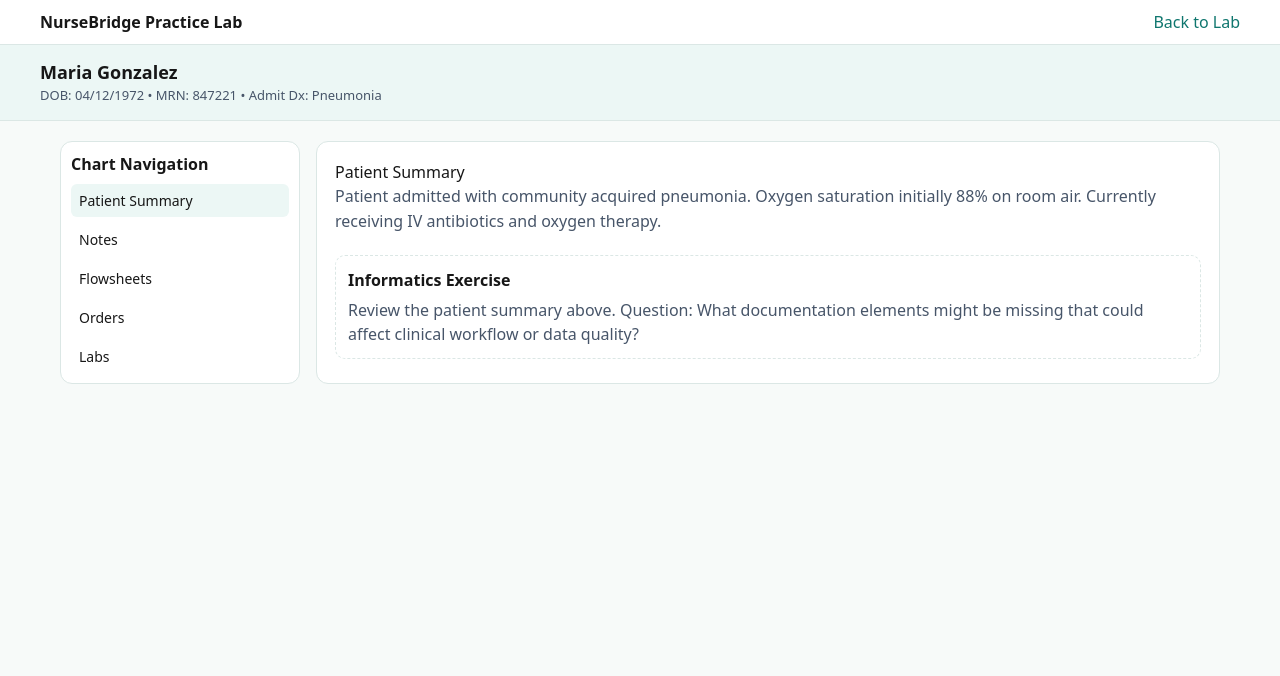
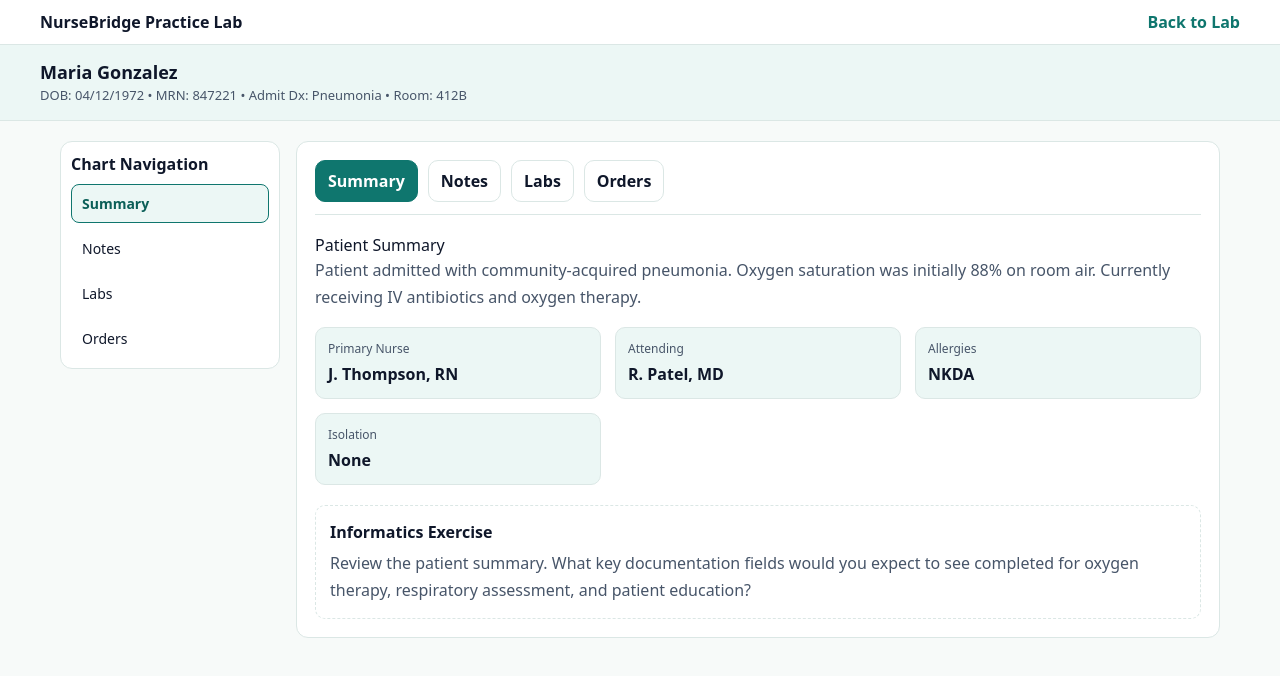
Before and after one commit to bamao33-hub/nursebridge-web, a Next.js app: page /practice-lab/chart in a window 1280 px wide. Shown: the top 676 px of the page. Built offline with nearby package versions, Linux system fonts and the light colour scheme.

Commit message:
Update page.tsx

```diff
--- a/app/practice-lab/chart/page.tsx
+++ b/app/practice-lab/chart/page.tsx
@@ -1,154 +1,362 @@
 "use client";
 
 import Link from "next/link";
+import { useState } from "react";
 
 export default function ChartSimulation() {
+  const [activeTab, setActiveTab] = useState("Summary");
 
   const COLORS = {
     teal: "#0f766e",
+    tealDark: "#0b5f58",
     bg: "#f7faf9",
     card: "#ffffff",
     border: "#dbe7e5",
     text: "#0f172a",
     muted: "#475569",
-  soft: "#ecf7f5"
+    soft: "#ecf7f5",
   };
 
+  const tabs = ["Summary", "Notes", "Labs", "Orders"];
+
   return (
+    <main
+      style={{
+        fontFamily: 'ui-sans-serif, system-ui, -apple-system, Segoe UI, Roboto, Arial',
+        backgroundColor: COLORS.bg,
+        minHeight: "100vh",
+        color: COLORS.text,
+      }}
+    >
+      <div
+        style={{
+          borderBottom: `1px solid ${COLORS.border}`,
+          background: "#ffffff",
+          padding: "10px 20px",
+        }}
+      >
+        <div
+          style={{
+            maxWidth: 1200,
+            margin: "0 auto",
+            display: "flex",
+            justifyContent: "space-between",
+            alignItems: "center",
+          }}
+        >
+          <div style={{ fontWeight: 800 }}>NurseBridge Practice Lab</div>
 
-<main style={{
-  fontFamily: 'ui-sans-serif, system-ui',
-  backgroundColor: COLORS.bg,
-  minHeight: "100vh"
-}}>
-
-{/* Header */}
-
-<div style={{
-  borderBottom:`1px solid ${COLORS.border}`,
-  background:"#ffffff",
-  padding:"10px 20px"
-}}>
-
-<div style={{maxWidth:1200, margin:"0 auto", display:"flex", justifyContent:"space-between", alignItems:"center"}}>
-
-<div style={{fontWeight:800}}>
-NurseBridge Practice Lab
-</div>
-
-<Link href="/practice-lab" style={{textDecoration:"none", color:COLORS.teal}}>
+          <Link
+            href="/practice-lab"
+            style={{ textDecoration: "none", color: COLORS.teal, fontWeight: 700 }}
+          >
             Back to Lab
           </Link>
-
         </div>
       </div>
 
-
-{/* Patient Header */}
-
-<div style={{
-borderBottom:`1px solid ${COLORS.border}`,
-background:COLORS.soft,
-padding:"14px 20px"
-}}>
-
-<div style={{maxWidth:1200, margin:"0 auto"}}>
-
-<div style={{fontWeight:800,fontSize:18}}>
-Maria Gonzalez
+      <div
+        style={{
+          borderBottom: `1px solid ${COLORS.border}`,
+          background: COLORS.soft,
+          padding: "14px 20px",
+        }}
+      >
+        <div style={{ maxWidth: 1200, margin: "0 auto" }}>
+          <div style={{ fontWeight: 800, fontSize: 18 }}>Maria Gonzalez</div>
+          <div style={{ fontSize: 13, color: COLORS.muted }}>
+            DOB: 04/12/1972 • MRN: 847221 • Admit Dx: Pneumonia • Room: 412B
+          </div>
+        </div>
       </div>
 
-<div style={{fontSize:13,color:COLORS.muted}}>
-DOB: 04/12/1972 • MRN: 847221 • Admit Dx: Pneumonia
+      <div
+        style={{
+          maxWidth: 1200,
+          margin: "0 auto",
+          display: "grid",
+          gridTemplateColumns: "220px 1fr",
+          gap: 16,
+          padding: 20,
+        }}
+      >
+        <div
+          style={{
+            border: `1px solid ${COLORS.border}`,
+            borderRadius: 12,
+            background: "#fff",
+            padding: 10,
+            alignSelf: "start",
+          }}
+        >
+          <div style={{ fontWeight: 700, marginBottom: 8 }}>Chart Navigation</div>
+
+          <div style={{ display: "grid", gap: 6, fontSize: 14 }}>
+            {tabs.map((tab) => (
+              <button
+                key={tab}
+                onClick={() => setActiveTab(tab)}
+                style={{
+                  textAlign: "left",
+                  padding: "8px 10px",
+                  borderRadius: 8,
+                  border: `1px solid ${activeTab === tab ? COLORS.teal : "transparent"}`,
+                  background: activeTab === tab ? COLORS.soft : "transparent",
+                  color: activeTab === tab ? COLORS.tealDark : COLORS.text,
+                  fontWeight: activeTab === tab ? 700 : 500,
+                  cursor: "pointer",
+                }}
+              >
+                {tab}
+              </button>
+            ))}
+          </div>
         </div>
 
+        <div
+          style={{
+            border: `1px solid ${COLORS.border}`,
+            borderRadius: 12,
+            background: "#fff",
+            padding: 18,
+          }}
+        >
+          <div
+            style={{
+              display: "flex",
+              gap: 10,
+              flexWrap: "wrap",
+              marginBottom: 18,
+              borderBottom: `1px solid ${COLORS.border}`,
+              paddingBottom: 12,
+            }}
+          >
+            {tabs.map((tab) => (
+              <button
+                key={tab}
+                onClick={() => setActiveTab(tab)}
+                style={{
+                  padding: "8px 12px",
+                  borderRadius: 10,
+                  border: `1px solid ${activeTab === tab ? COLORS.teal : COLORS.border}`,
+                  background: activeTab === tab ? COLORS.teal : "#fff",
+                  color: activeTab === tab ? "#fff" : COLORS.text,
+                  fontWeight: 700,
+                  cursor: "pointer",
+                }}
+              >
+                {tab}
+              </button>
+            ))}
           </div>
 
+          {activeTab === "Summary" && (
+            <div>
+              <h2 style={{ marginTop: 0 }}>Patient Summary</h2>
+              <p style={{ color: COLORS.muted, lineHeight: 1.7 }}>
+                Patient admitted with community-acquired pneumonia. Oxygen saturation was
+                initially 88% on room air. Currently receiving IV antibiotics and oxygen therapy.
+              </p>
+
+              <div
+                style={{
+                  display: "grid",
+                  gridTemplateColumns: "repeat(auto-fit, minmax(220px, 1fr))",
+                  gap: 14,
+                  marginTop: 16,
+                }}
+              >
+                <InfoCard label="Primary Nurse" value="J. Thompson, RN" colors={COLORS} />
+                <InfoCard label="Attending" value="R. Patel, MD" colors={COLORS} />
+                <InfoCard label="Allergies" value="NKDA" colors={COLORS} />
+                <InfoCard label="Isolation" value="None" colors={COLORS} />
               </div>
 
+              <ExerciseBox colors={COLORS}>
+                Review the patient summary. What key documentation fields would you expect to
+                see completed for oxygen therapy, respiratory assessment, and patient education?
+              </ExerciseBox>
+            </div>
+          )}
 
-{/* Workspace */}
+          {activeTab === "Notes" && (
+            <div>
+              <h2 style={{ marginTop: 0 }}>Clinical Notes</h2>
 
-<div style={{
-maxWidth:1200,
-margin:"0 auto",
-display:"grid",
-gridTemplateColumns:"240px 1fr",
-gap:16,
-padding:"20px"
-}}>
-
-
-{/* Navigation */}
-
-<div style={{
-border:`1px solid ${COLORS.border}`,
-borderRadius:12,
-background:"#fff",
-padding:10
-}}>
-
-<div style={{fontWeight:700,marginBottom:8}}>Chart Navigation</div>
-
-<div style={{display:"grid",gap:6,fontSize:14}}>
-
-<div style={{padding:"6px 8px",background:COLORS.soft,borderRadius:6}}>Patient Summary</div>
-<div style={{padding:"6px 8px"}}>Notes</div>
-<div style={{padding:"6px 8px"}}>Flowsheets</div>
-<div style={{padding:"6px 8px"}}>Orders</div>
-<div style={{padding:"6px 8px"}}>Labs</div>
-
+              <div
+                style={{
+                  border: `1px solid ${COLORS.border}`,
+                  borderRadius: 10,
+                  padding: 14,
+                  background: COLORS.soft,
+                }}
+              >
+                <div style={{ fontWeight: 700, marginBottom: 6 }}>Nursing Progress Note</div>
+                <div style={{ color: COLORS.muted, lineHeight: 1.7 }}>
+                  Patient alert and oriented x3. Mild shortness of breath with exertion.
+                  Receiving 2L oxygen via nasal cannula. Tolerating antibiotics without adverse
+                  reaction. Encouraged cough, deep breathing, and incentive spirometer use.
+                </div>
               </div>
 
+              <ExerciseBox colors={COLORS}>
+                Identify one note improvement that would strengthen clarity, compliance, or data
+                quality.
+              </ExerciseBox>
+            </div>
+          )}
+
+          {activeTab === "Labs" && (
+            <div>
+              <h2 style={{ marginTop: 0 }}>Recent Labs</h2>
+
+              <table
+                style={{
+                  width: "100%",
+                  borderCollapse: "collapse",
+                  fontSize: 14,
+                }}
+              >
+                <thead>
+                  <tr style={{ background: COLORS.soft }}>
+                    <th style={thStyle}>Lab</th>
+                    <th style={thStyle}>Result</th>
+                    <th style={thStyle}>Reference</th>
+                    <th style={thStyle}>Status</th>
+                  </tr>
+                </thead>
+                <tbody>
+                  <tr>
+                    <td style={tdStyle}>WBC</td>
+                    <td style={tdStyle}>14.2</td>
+                    <td style={tdStyle}>4.0–11.0</td>
+                    <td style={tdStyle}>High</td>
+                  </tr>
+                  <tr>
+                    <td style={tdStyle}>Hgb</td>
+                    <td style={tdStyle}>11.8</td>
+                    <td style={tdStyle}>12.0–16.0</td>
+                    <td style={tdStyle}>Low</td>
+                  </tr>
+                  <tr>
+                    <td style={tdStyle}>Sodium</td>
+                    <td style={tdStyle}>136</td>
+                    <td style={tdStyle}>135–145</td>
+                    <td style={tdStyle}>Normal</td>
+                  </tr>
+                  <tr>
+                    <td style={tdStyle}>Lactate</td>
+                    <td style={tdStyle}>2.1</td>
+                    <td style={tdStyle}>0.5–2.0</td>
+                    <td style={tdStyle}>Slightly High</td>
+                  </tr>
+                </tbody>
+              </table>
+
+              <ExerciseBox colors={COLORS}>
+                Which lab values may be clinically important for pneumonia monitoring, and how
+                could they influence workflow or escalation?
+              </ExerciseBox>
+            </div>
+          )}
+
+          {activeTab === "Orders" && (
+            <div>
+              <h2 style={{ marginTop: 0 }}>Active Orders</h2>
+
+              <div style={{ display: "grid", gap: 10 }}>
+                <OrderRow text="Oxygen via nasal cannula at 2L/min" colors={COLORS} />
+                <OrderRow text="Ceftriaxone 1g IV every 24 hours" colors={COLORS} />
+                <OrderRow text="Azithromycin 500mg PO daily" colors={COLORS} />
+                <OrderRow text="Incentive spirometry every 2 hours while awake" colors={COLORS} />
               </div>
 
-
-{/* Chart Area */}
-
-<div style={{
-border:`1px solid ${COLORS.border}`,
-borderRadius:12,
-background:"#fff",
-padding:18
-}}>
-
-<h2 style={{marginTop:0}}>Patient Summary</h2>
-
-<p style={{color:COLORS.muted,lineHeight:1.6}}>
-
-Patient admitted with community acquired pneumonia.
-Oxygen saturation initially 88% on room air.
-Currently receiving IV antibiotics and oxygen therapy.
-
-</p>
-
-
-<div style={{
-marginTop:20,
-padding:12,
-border:`1px dashed ${COLORS.border}`,
-borderRadius:10
-}}>
-
-<b>Informatics Exercise</b>
-
-<p style={{marginTop:6,color:COLORS.muted}}>
-
-Review the patient summary above.
-
-Question:
-What documentation elements might be missing that could affect
-clinical workflow or data quality?
-
-</p>
-
+              <ExerciseBox colors={COLORS}>
+                Which orders require nursing follow-through documentation, and where would you
+                expect that documentation to appear?
+              </ExerciseBox>
             </div>
-
+          )}
         </div>
-
       </div>
-
     </main>
-
   );
 }
+
+function InfoCard({
+  label,
+  value,
+  colors,
+}: {
+  label: string;
+  value: string;
+  colors: { border: string; soft: string; muted: string; text: string };
+}) {
+  return (
+    <div
+      style={{
+        border: `1px solid ${colors.border}`,
+        borderRadius: 10,
+        padding: 12,
+        background: colors.soft,
+      }}
+    >
+      <div style={{ fontSize: 12, color: colors.muted, marginBottom: 4 }}>{label}</div>
+      <div style={{ fontWeight: 700, color: colors.text }}>{value}</div>
+    </div>
+  );
+}
+
+function ExerciseBox({
+  children,
+  colors,
+}: {
+  children: React.ReactNode;
+  colors: { border: string; muted: string };
+}) {
+  return (
+    <div
+      style={{
+        marginTop: 20,
+        padding: 14,
+        border: `1px dashed ${colors.border}`,
+        borderRadius: 10,
+      }}
+    >
+      <div style={{ fontWeight: 800, marginBottom: 6 }}>Informatics Exercise</div>
+      <div style={{ color: colors.muted, lineHeight: 1.7 }}>{children}</div>
+    </div>
+  );
+}
+
+function OrderRow({
+  text,
+  colors,
+}: {
+  text: string;
+  colors: { border: string; soft: string };
+}) {
+  return (
+    <div
+      style={{
+        border: `1px solid ${colors.border}`,
+        borderRadius: 8,
+        padding: 12,
+        background: colors.soft,
+      }}
+    >
+      {text}
+    </div>
+  );
+}
+
+const thStyle: React.CSSProperties = {
+  textAlign: "left",
+  padding: "10px 12px",
+  borderBottom: "1px solid #dbe7e5",
+};
+
+const tdStyle: React.CSSProperties = {
+  padding: "10px 12px",
+  borderBottom: "1px solid #e5ecea",
+};
```
Lines whose indentation alone changed are shown as unchanged.
